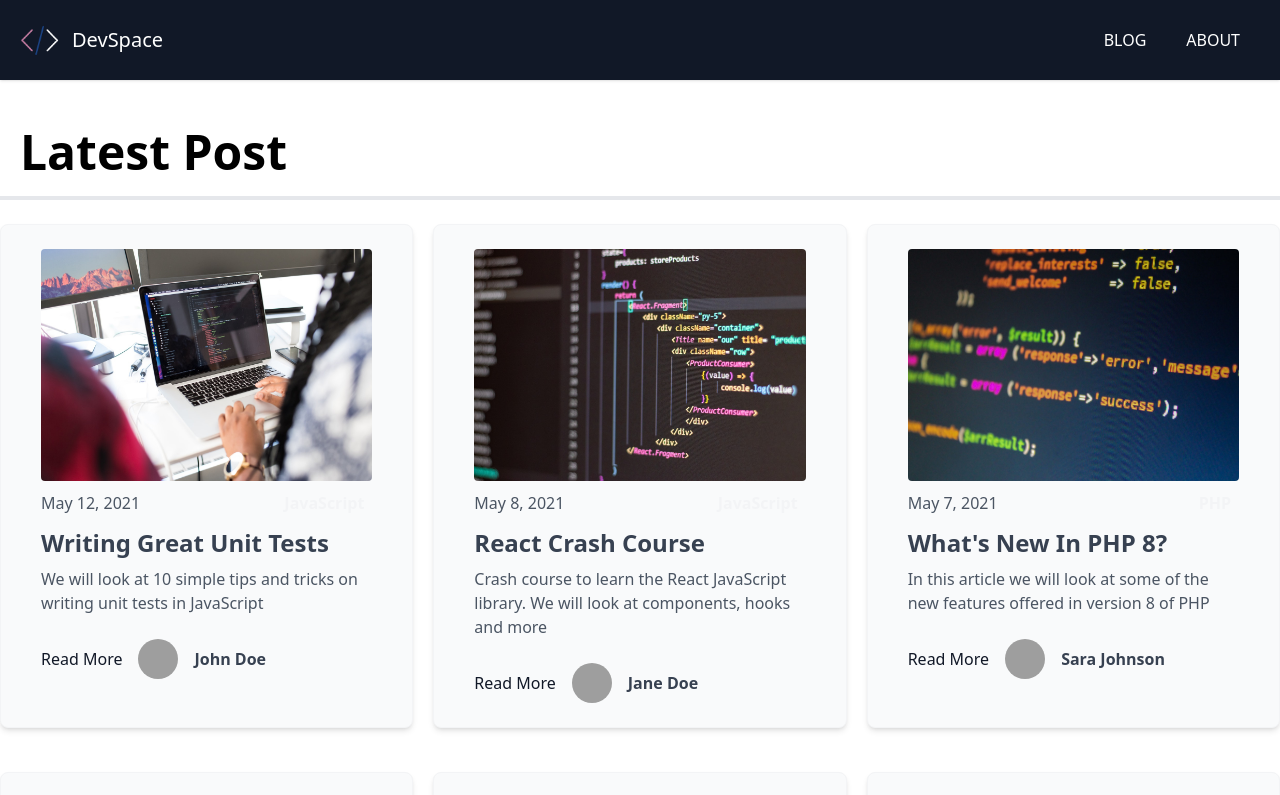
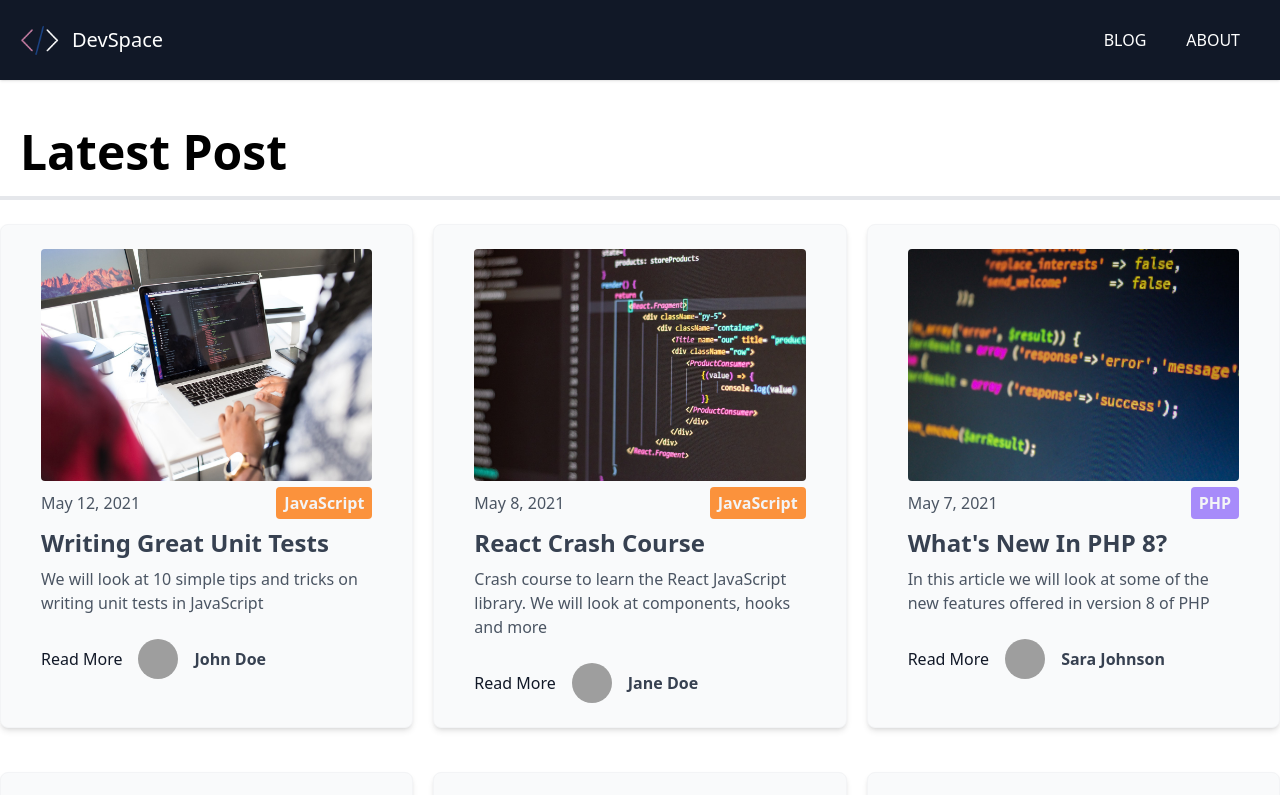
Before and after one commit to EbrahimHeydari/devspace, a Next.js app: page / in a window 1280 px wide. Shown: the top 795 px of the page. Built offline with nearby package versions, Linux system fonts and the light colour scheme; grey boxes are pictures that could not be loaded.

Commit message:
create safelist to tailwind config for show label backgrounds

```diff
--- a/tailwind.config.js
+++ b/tailwind.config.js
@@ -4,6 +4,13 @@ module.exports = {
     "./pages/**/*.{js,ts,jsx,tsx}",
     "./components/**/*.{js,ts,jsx,tsx}",
   ],
+  safelist: [
+    'bg-orange-400',
+    'bg-blue-400',
+    'bg-yellow-400',
+    'bg-violet-400',
+    'bg-red-400',
+  ],
   theme: {
     extend: {},
   },
```
